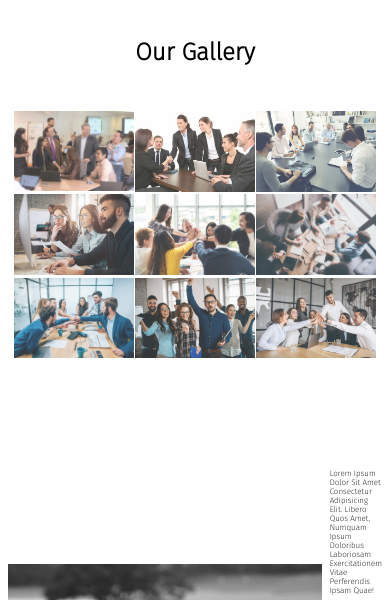
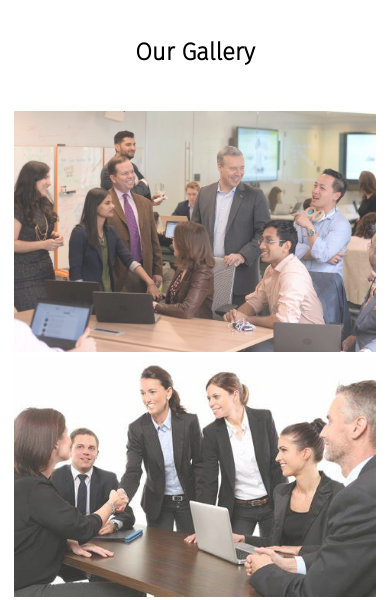
Before and after one commit to bhavanashivade/Marketing-Website-, a plain HTML site: page index.html in a window 390 px wide. Shown: the part 3561-4161 px from the top of the page. Drawn offline with nearby package versions, Linux system fonts and the light colour scheme.

Commit message:
file updated

```diff
--- a/style.css
+++ b/style.css
@@ -559,6 +559,8 @@ section {
     padding: 0.7rem;
     gap: 0.1rem;
 
+    flex-wrap: wrap;
+
 }
 
 
@@ -567,6 +569,8 @@ section {
     width: 100%;
     object-fit: cover;
     opacity: 0.8;
+    /* flex-wrap: wrap; */
+
 
 }
 
@@ -720,4 +724,21 @@ section {
 
 
 
+    .gallery .row {
+
+        /* display: grid; */
+        grid-template-columns: repeat(auto-fit, minmax(100%, 1fr));
+        /* padding: 0.7rem; */
+        /* gap: 0.1rem; */
+
+        /* flex-wrap: wrap; */
+
+    }
+
+
+
+
+
+
+
 }
```
